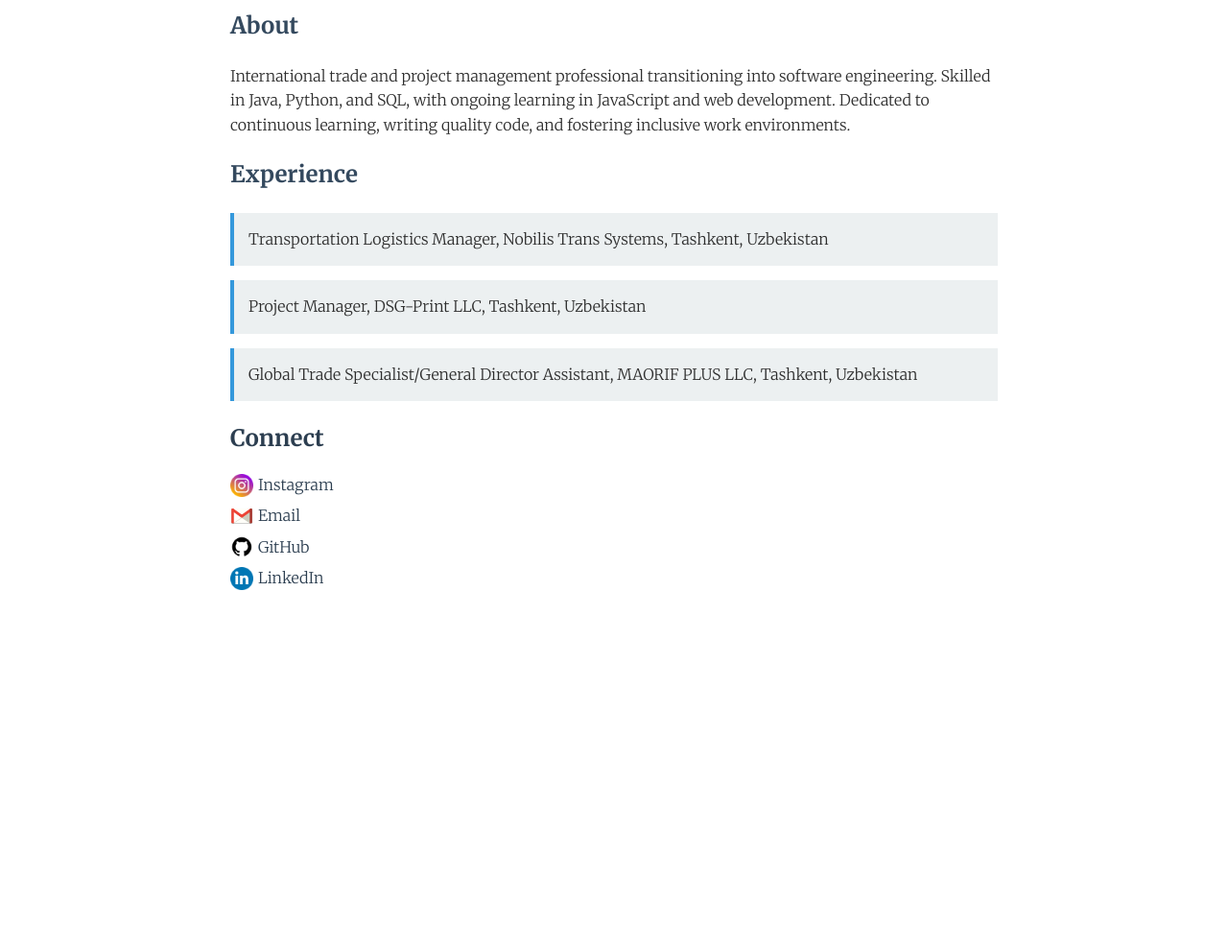
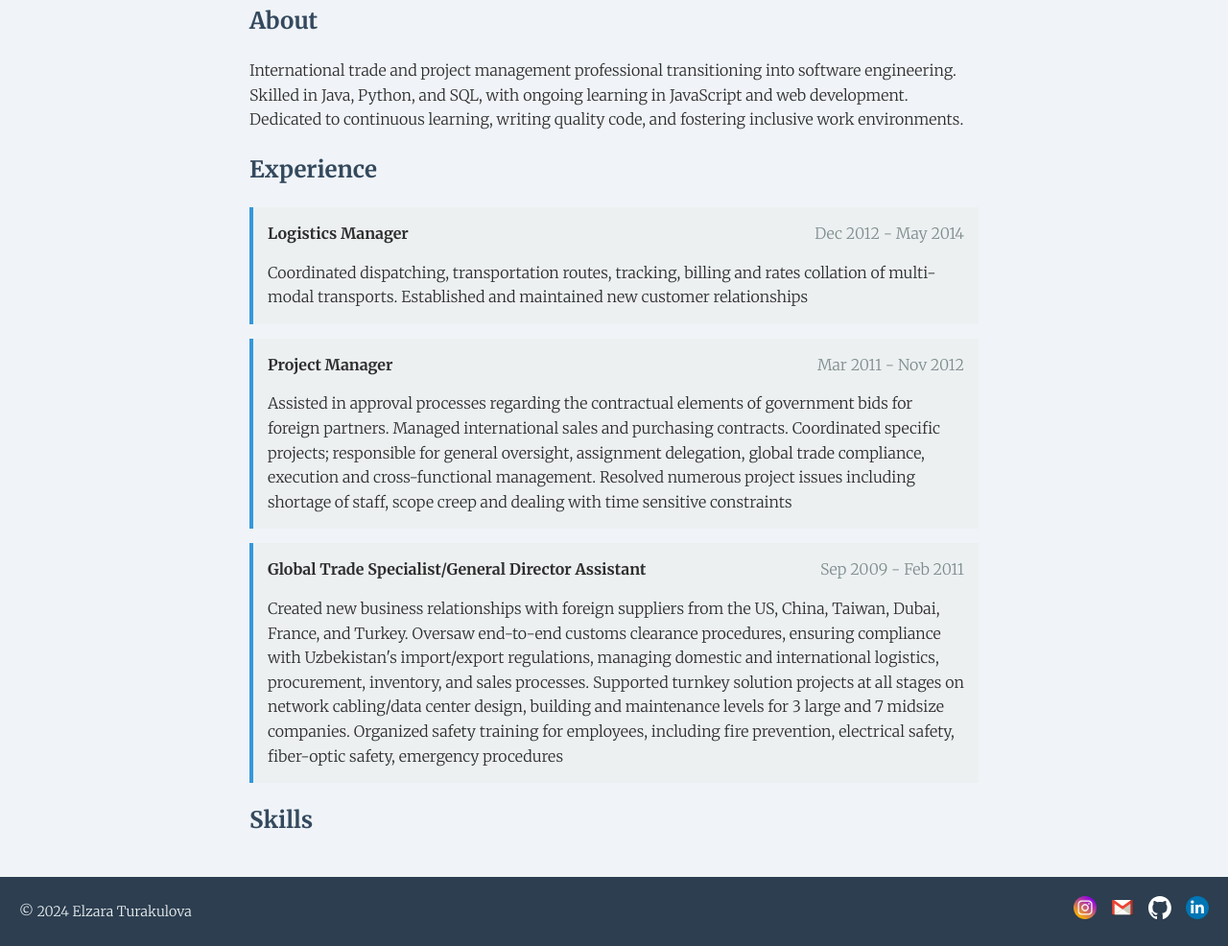
Before and after one commit to ielzara/elzara-turakulova-io, a plain HTML site: page index.html in a window 1280 px wide. Shown: the part 370-1356 px from the top of the page at 96% size. Before the commit the page ends 1048 px from the top, so only its background shows below. Drawn offline with Linux system fonts and the light colour scheme.

Commit message:
added skills and experience links to navbar, added job description and dates, changed experience links using flexbox,added footbar,  moved connect to the footbar

```diff
--- a/css/index.css
+++ b/css/index.css
@@ -1,26 +1,52 @@
+html {
+  scroll-behavior: smooth;
+}
+
+html,
 body {
-  background-color: #fff;
-  color: #2e2e2e;
-  font-family: "Merriweather", sans-serif;
-  line-height: 1.6;
+  height: 100%;
   margin: 0;
   padding: 0;
 }
 
+body {
+  background-color: #f0f4f8;
+  color: #2e2e2e;
+  font-family: "Merriweather", sans-serif;
+  line-height: 1.6;
+  min-height: 100vh;
+  display: flex;
+  flex-direction: column;
+}
+
 .container {
+  padding-top: 60px;
+  width: 100%;
   max-width: 800px;
-  margin: 0 auto;
-  padding: 0 20px;
+  margin-left: auto;
+  margin-right: auto;
+  margin-top: 20px;
+  padding-left: 20px;
+  padding-right: 20px;
+  box-sizing: border-box;
+  flex-direction: column;
 }
 
 header {
   background-color: #2c3e50;
   padding: 20px 0;
+  position: fixed;
+  top: 0;
+  left: 0;
+  right: 0;
+  z-index: 1000;
+  height: 60px;
+  box-sizing: border-box;
 }
 
 nav {
   display: flex;
-  justify-content: center;
+  justify-content: flex-end;
 }
 
 nav a {
@@ -35,9 +61,14 @@ nav a :hover {
   color: #3498db;
 }
 
+.index {
+  margin-right: auto;
+}
+
 main {
-  padding: 40px 0;
+  padding: 20px 0;
 }
+
 .photo {
   width: 150px;
   height: 150px;
@@ -69,6 +100,7 @@ h2 {
   margin-bottom: 30px;
   box-shadow: 0 4px 6px rgba(0, 0, 0, 0.1);
 }
+
 ul {
   list-style-type: none;
   padding-left: 0;
@@ -87,6 +119,8 @@ ul {
   padding: 15px;
   margin-bottom: 15px;
   transition: transform 0.3s ease;
+  display: flex;
+  flex-wrap: wrap;
 }
 
 #experience li:hover,
@@ -94,39 +128,72 @@ ul {
   transform: translateX(10px);
 }
 
-#connect {
-  margin-top: 20px;
+.job-title {
+  flex: 1;
+  font-weight: bold;
+  margin-bottom: 5px;
 }
 
-#connect h2 {
-  color: #2c3e50;
-  margin-bottom: 10px;
+.job-date {
+  text-align: right;
+  color: #7f8c8d;
 }
 
-#connect a {
-  text-decoration: none !important;
-  color: #2c3e50;
-  margin-right: 15px;
-  display: inline-flex;
-  align-items: center;
-  transition: color 0.3s ease;
+.job-description {
+  flex-basis: 100%;
+  margin-top: 10px;
 }
 
-#connect a:hover {
-  color: #3498db;
+#skills,
+#experience {
+  scroll-margin-top: 80px;
 }
 
-#connect a img {
+footer {
+  background-color: #2c3e50;
+  color: #ecf0f1;
+  padding:20px 0;
+  width: 100%;
+  margin-top: auto;
+  position: relative;
+}
+
+.footer-content {
+  margin: 0 auto;
+  display: flex;
+  justify-content: space-between;
+  align-items: center;
+  padding: 0 20px;
+}
+
+.copyright {
+  font-size: 0.9em;
+}
+
+.connect ul {
+  list-style-type: none;
+  padding: 0;
+  margin: 0;
+  display: flex;
+  gap: 15px;
+}
+
+.connect li {
+  margin: 0;
+}
+
+.connect a {
+  display: inline-block;
+  transition: opacity 0.3s ease;
+}
+
+.connect a:hover {
+  opacity: 0.7;
+}
+
+.social-icon {
   width: 24px;
   height: 24px;
-  margin-right: 5px;
-}
-
-#connect a:link,
-#connect a:visited,
-#connect a:hover,
-#connect a:active {
-  text-decoration: none !important;
 }
 
 #contact {
@@ -182,3 +249,37 @@ ul {
 #contact button:hover {
   background-color: #2980b9;
 }
+.section:last-child {
+  margin-bottom: 0;
+}
+
+@media (max-width: 600px) {
+  body {
+    padding-top: 120px;
+  }
+
+  nav {
+    flex-direction: column;
+    align-items: flex-start;
+    padding: 0 20px;
+  }
+
+  nav a {
+    margin: 5px 0;
+  }
+
+  .index {
+    margin-bottom: 5px;
+    align-self: center;
+  }
+
+  .footer-content {
+    flex-direction: column;
+    align-items: center;
+    gap: 15px;
+  }
+
+  .connect ul {
+    justify-content: center;
+  }
+}
--- a/index.html
+++ b/index.html
@@ -21,11 +21,14 @@
   <body>
     <header>
       <nav>
-        <a href="index.html">About</a>
-        <a href="projects.html">Projects</a>
-        <a href="contact.html">Contact me</a>
+        <a class="index" href="index.html">Elzara Turakulova</a>
+        <a href="index.html#experience">Experience</a>
+        <a href="index.html#skills">Skills</a>
+        <a class="projects" href="projects.html">Projects</a>
+        <a class="contact-me" href="contact.html">Contact me</a>
       </nav>
     </header>
+    <div class="page-content">
       <div class="container">
         <main>
           <img
@@ -48,18 +51,60 @@
             <h2>Experience</h2>
             <ul>
               <li>
-              Transportation Logistics Manager, Nobilis Trans Systems, Tashkent,
-              Uzbekistan
+                <div class="job-title">Logistics Manager</div>
+                <div class="job-date">Dec 2012 - May 2014</div>
+                <div class="job-description">
+                  Coordinated dispatching, transportation
+                  routes, tracking, billing and rates collation of multi-modal
+                  transports. Established and maintained new customer
+                  relationships
+                </div>
               </li>
-            <li>Project Manager, DSG-Print LLC, Tashkent, Uzbekistan</li>
               <li>
-              Global Trade Specialist/General Director Assistant, MAORIF PLUS
-              LLC, Tashkent, Uzbekistan
+                <div class="job-title">Project Manager</div>
+                <div class="job-date">Mar 2011 - Nov 2012</div>
+                <div class="job-description">
+                  Assisted in approval processes regarding the contractual
+                  elements of government bids for foreign partners. Managed
+                  international sales and purchasing contracts. Coordinated
+                  specific projects; responsible for general oversight,
+                  assignment delegation, global trade compliance, execution and
+                  cross-functional management. Resolved numerous project issues
+                  including shortage of staff, scope creep and dealing with time
+                  sensitive constraints
+                </div>
+              </li>
+              <li>
+                <div class="job-title">
+                  Global Trade Specialist/General Director Assistant
+                </div>
+                <div class="job-date">Sep 2009 - Feb 2011</div>
+                <div class="job-description">
+                  Created new business relationships with foreign suppliers from
+                  the US, China, Taiwan, Dubai, France, and Turkey. Oversaw
+                  end-to-end customs clearance procedures, ensuring compliance
+                  with Uzbekistan's import/export regulations, managing domestic
+                  and international logistics, procurement, inventory, and sales
+                  processes. Supported turnkey solution projects at all stages
+                  on network cabling/data center design, building and
+                  maintenance levels for 3 large and 7 midsize companies.
+                  Organized safety training for employees, including fire
+                  prevention, electrical safety, fiber-optic safety, emergency
+                  procedures
+                </div>
               </li>
             </ul>
           </section>
-        <section id="connect">
-          <h2>Connect</h2>
+          <section id="skills">
+            <h2>Skills</h2>
+          </section>
+        </main>
+      </div>
+    </div>
+    <footer>
+      <div class="footer-content">
+        <div class="copyright">© 2024 Elzara Turakulova</div>
+        <div class="connect">
           <ul>
             <li>
               <a href="https://www.instagram.com/ielzara" target="_blank">
@@ -68,7 +113,6 @@
                   alt="Instagram"
                   class="social-icon"
                 />
-                Instagram
               </a>
             </li>
             <li>
@@ -78,17 +122,15 @@
                   alt="Email"
                   class="social-icon"
                 />
-                Email
               </a>
             </li>
             <li>
               <a href="https://github.com/ielzara" target="_blank">
                 <img
-                  src="images/github-icon.png"
+                  src="images/github-icon.svg"
                   alt="GitHub"
                   class="social-icon"
                 />
-                GitHub
               </a>
             </li>
             <li>
@@ -98,12 +140,11 @@
                   alt="LinkedIn"
                   class="social-icon"
                 />
-                LinkedIn
               </a>
             </li>
           </ul>
-        </section>
-      </main>
         </div>
+      </div>
+    </footer>
   </body>
 </html>
```
Also changed, not shown: contact.html (+15 -13 lines), projects.html (+15 -13 lines), images/github-icon.png (deleted), images/github-icon.svg (added). Lines whose indentation alone changed are shown as unchanged.
